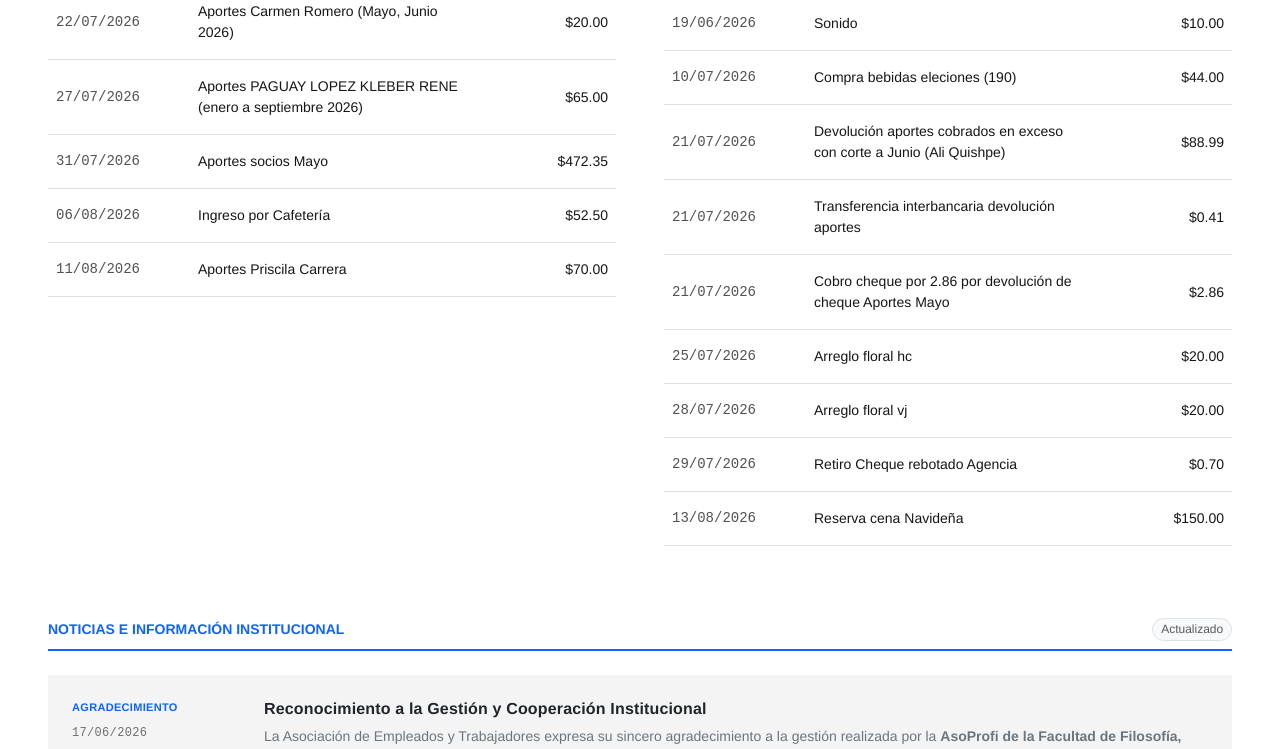
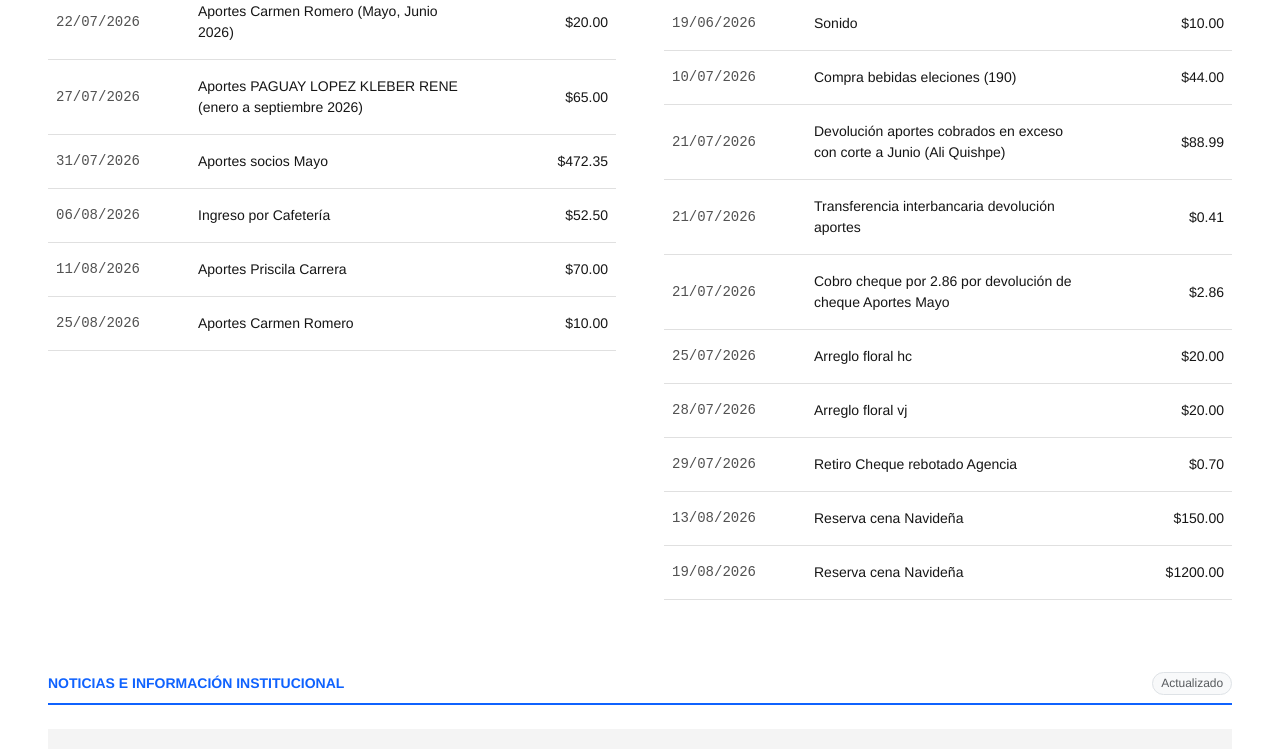
Before and after one commit to jjorgeadrian007/cuentas_aso, a React (Vite) app: page / in a window 1280 px wide. Shown: the part 1064-1813 px from the top of the page. Built offline with nearby package versions, Linux system fonts and the light colour scheme.

Commit message:
aportes aso-con descuentos

```diff
--- a/src/App.jsx
+++ b/src/App.jsx
@@ -19,6 +19,7 @@ export default function DashboardAsociacion() {
     { id: 11, fecha: "31/07/2026", nombre: "Aportes socios Mayo", valor: 472.35 },
     { id: 12, fecha: "06/08/2026", nombre: "Ingreso por Cafetería", valor: 52.50 },
     { id: 13, fecha: "11/08/2026", nombre: "Aportes Priscila Carrera", valor: 70.00 },
+    { id: 14, fecha: "25/08/2026", nombre: "Aportes Carmen Romero", valor: 10.00 },
   ]);
 
   const [egresos] = useState([
@@ -40,6 +41,7 @@ export default function DashboardAsociacion() {
     { id: 16, fecha: "28/07/2026", nombre: "Arreglo floral vj", valor: 20.00 },
     { id: 17, fecha: "29/07/2026", nombre: "Retiro Cheque rebotado Agencia", valor: 0.70 },
     { id: 18, fecha: "13/08/2026", nombre: "Reserva cena Navideña", valor: 150 },
+    { id: 19, fecha: "19/08/2026", nombre: "Reserva cena Navideña", valor: 1200 },
 
   ]);
 
```
